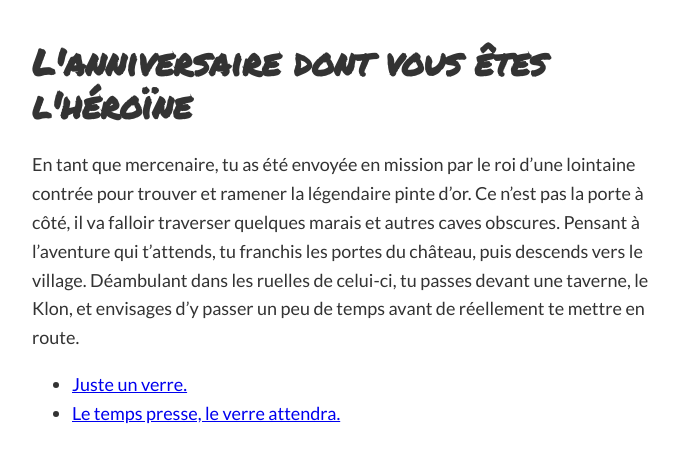
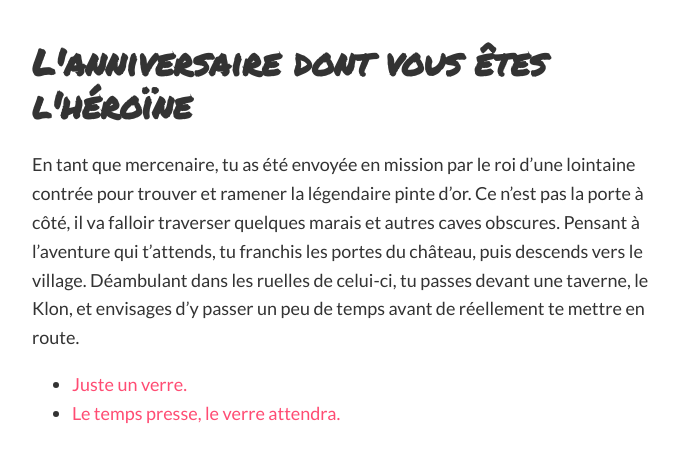
Before and after one commit to yanisvieilly/vue-cyoa, a Vue app: page /#/pages/1 in a window 1280 px wide. Shown: the top 462 px of the page, without its empty margins (288-967 px from the left). Built offline with nearby package versions, Linux system fonts and the light colour scheme.

Commit message:
Improve style

```diff
--- a/src/components/Link.vue
+++ b/src/components/Link.vue
@@ -1,5 +1,5 @@
 <template lang="pug">
-router-link(:to="`/pages/${destination}`") {{ text }}
+router-link(:to="`/pages/${destination}`" class="link") {{ text }}
 </template>
 
 <script>
@@ -16,3 +16,14 @@ export default {
   }
 };
 </script>
+
+<style lang="scss" scoped>
+.link {
+  color: #ff4c73;
+  text-decoration: none;
+
+  &:hover {
+    text-decoration: underline;
+  }
+}
+</style>
--- a/src/components/Page.vue
+++ b/src/components/Page.vue
@@ -3,8 +3,8 @@ div.page
   p {{ text }}
 
   div(v-if="gameOver")
-    p Game over!
-    router-link(:to="`/pages/1`") Retourner au début de l'histoire
+    p.game-over Game over!
+    Link(destination=1 text="Retourner au début de l'histoire")
 
   ul(v-else)
     li(v-for="link in links")
@@ -42,4 +42,8 @@ export default {
 .page {
   line-height: 1.6;
 }
+
+.game-over {
+  font-weight: bold;
+}
 </style>
```
